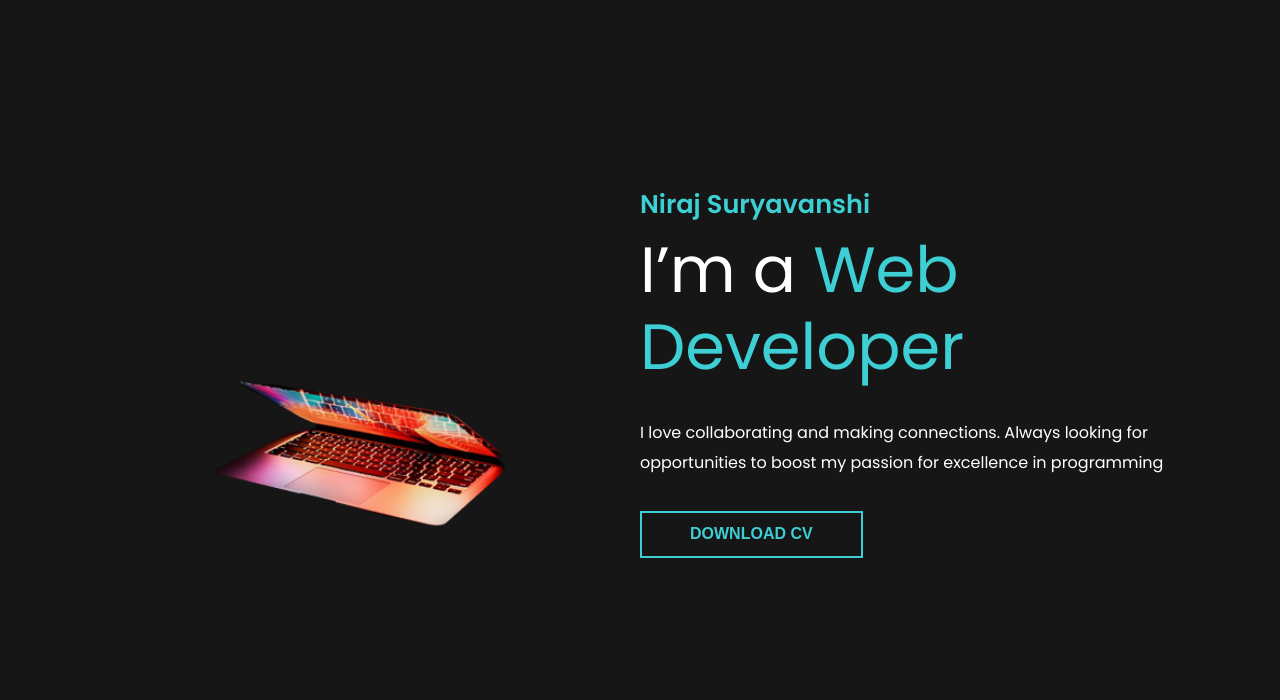
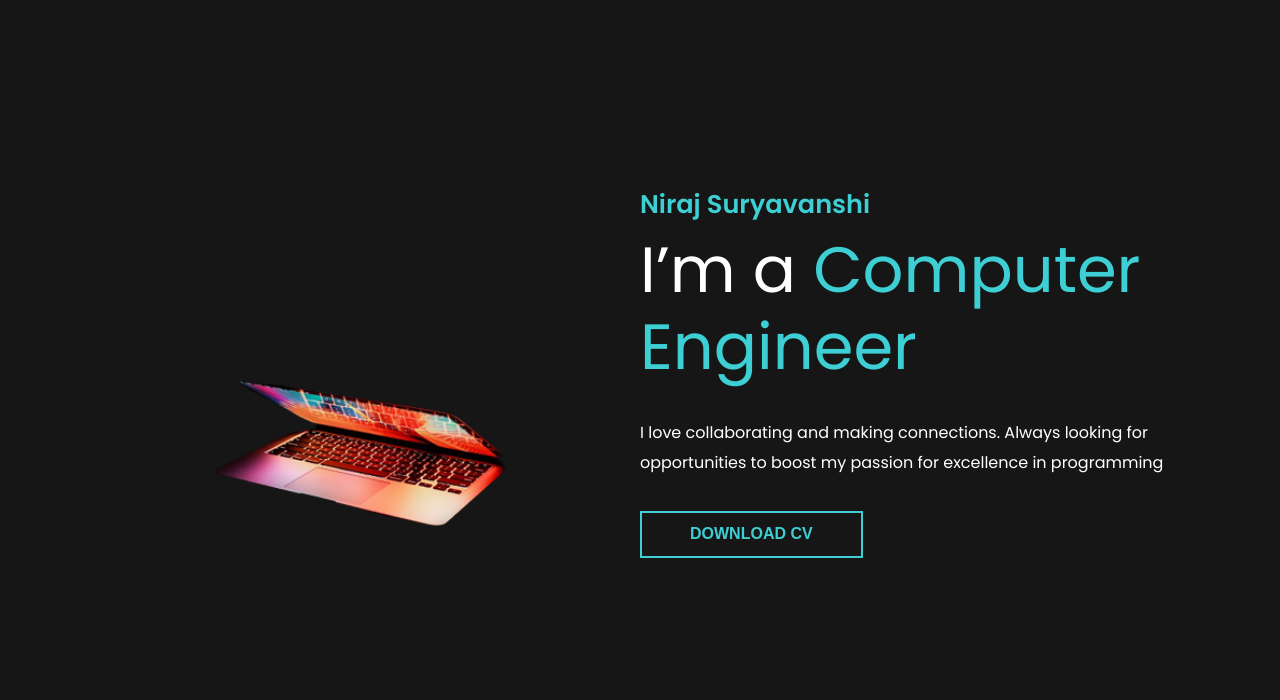
Before and after one commit to Niraj-Suryavanshi/n-suryavanshi.github.io, a plain HTML site: page index.html in a window 1280 px wide. Shown: the part 100-800 px from the top of the page. Drawn offline with nearby package versions, Linux system fonts and the light colour scheme.

Commit message:
update the web developer to computer engineer

```diff
--- a/index.html
+++ b/index.html
@@ -56,7 +56,7 @@
                     </div>
                     <div class="right flex-1">
                         <h6>Niraj Suryavanshi</h6>
-                        <h1>I’m a <span>Web Developer</span></h1>
+                        <h1>I’m a <span>Computer Engineer</span></h1>
                         <p>I love collaborating and making connections. Always looking for opportunities to boost my
                             passion for excellence in programming</p>
                         <div>
```
